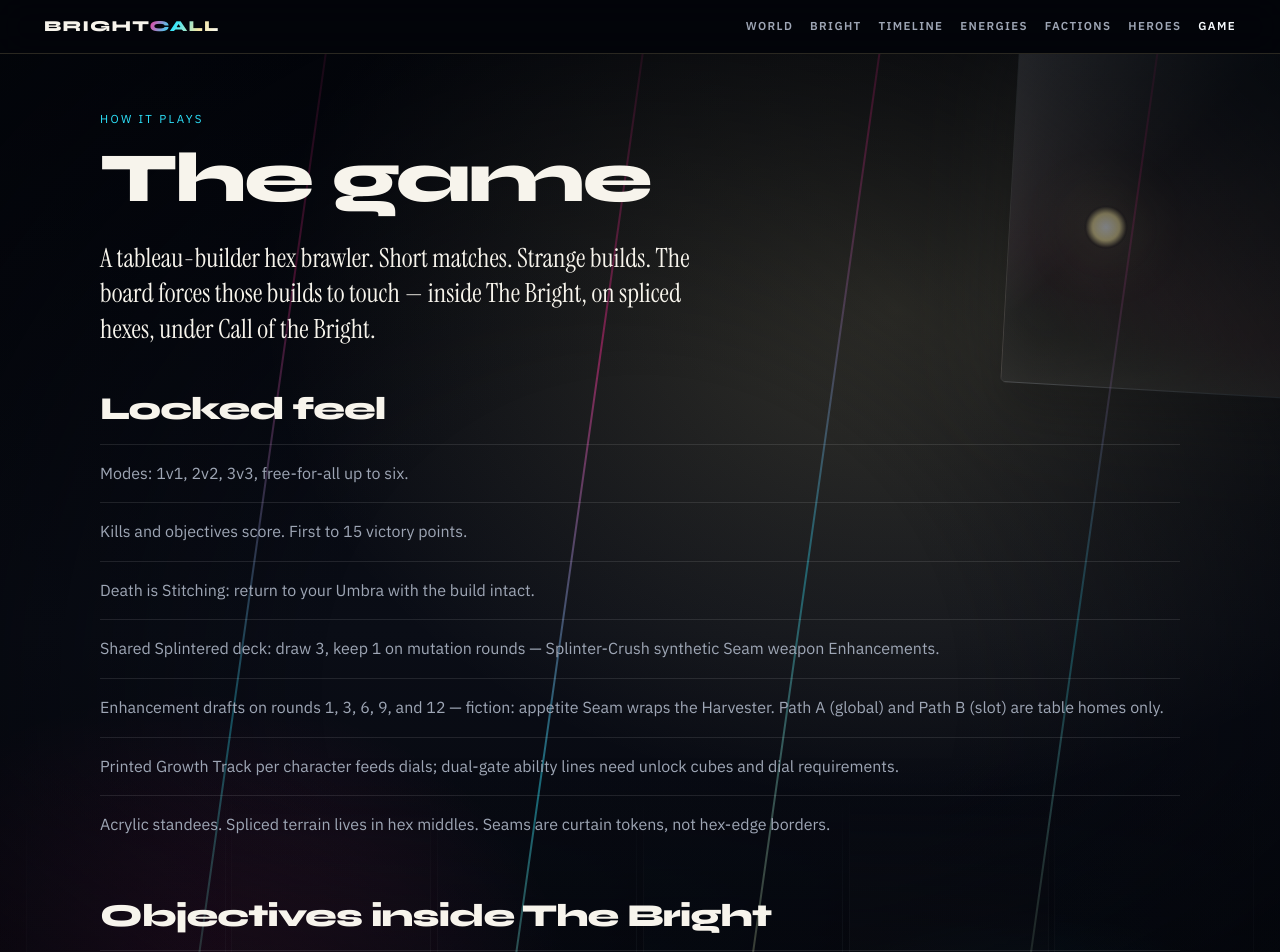
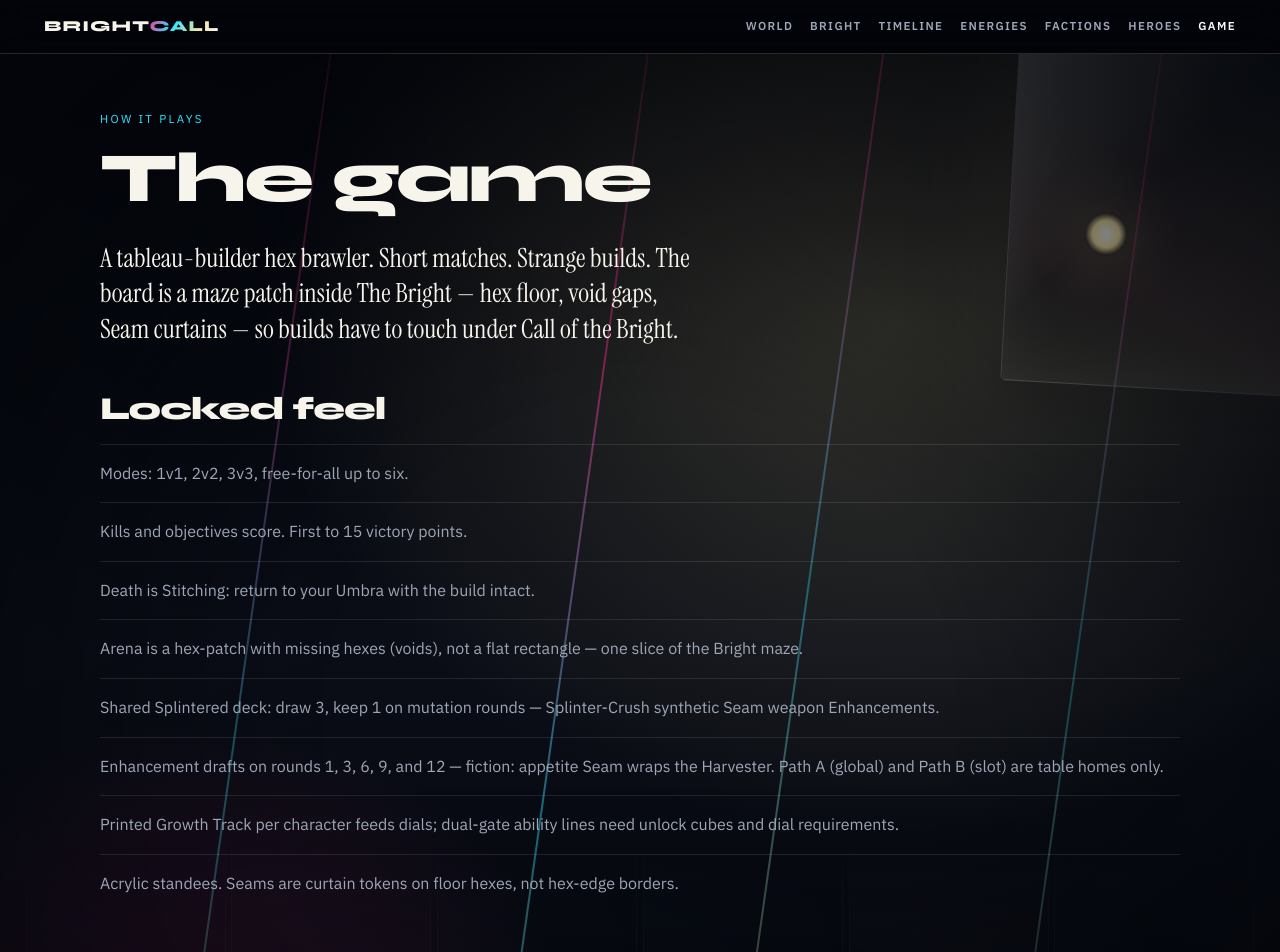
Before and after one commit to MiracleWorx-cmyk/Brightcall, a React (Vite) app in the folder site/: page /game in a window 1280 px wide. Shown: the top 952 px of the page. Built offline with nearby package versions, Linux system fonts and the light colour scheme.

Commit message:
Align site game pitch with hex-patch arena lock.

```diff
--- a/site/src/content/lore.ts
+++ b/site/src/content/lore.ts
@@ -191,15 +191,16 @@ export const factions: {
 
 export const game = {
   pitch:
-    'A tableau-builder hex brawler. Short matches. Strange builds. The board forces those builds to touch — inside The Bright, on spliced hexes, under Call of the Bright.',
+    'A tableau-builder hex brawler. Short matches. Strange builds. The board is a maze patch inside The Bright — hex floor, void gaps, Seam curtains — so builds have to touch under Call of the Bright.',
   locks: [
     'Modes: 1v1, 2v2, 3v3, free-for-all up to six.',
     'Kills and objectives score. First to 15 victory points.',
     'Death is Stitching: return to your Umbra with the build intact.',
+    'Arena is a hex-patch with missing hexes (voids), not a flat rectangle — one slice of the Bright maze.',
     'Shared Splintered deck: draw 3, keep 1 on mutation rounds — Splinter-Crush synthetic Seam weapon Enhancements.',
     'Enhancement drafts on rounds 1, 3, 6, 9, and 12 — fiction: appetite Seam wraps the Harvester. Path A (global) and Path B (slot) are table homes only.',
     'Printed Growth Track per character feeds dials; dual-gate ability lines need unlock cubes and dial requirements.',
-    'Acrylic standees. Spliced terrain lives in hex middles. Seams are curtain tokens, not hex-edge borders.',
+    'Acrylic standees. Seams are curtain tokens on floor hexes, not hex-edge borders.',
   ],
   objectives: [
     'Weeping Seam zones and king of the hill',
```
